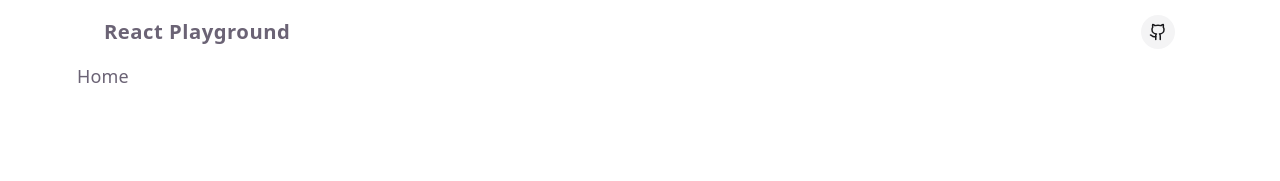
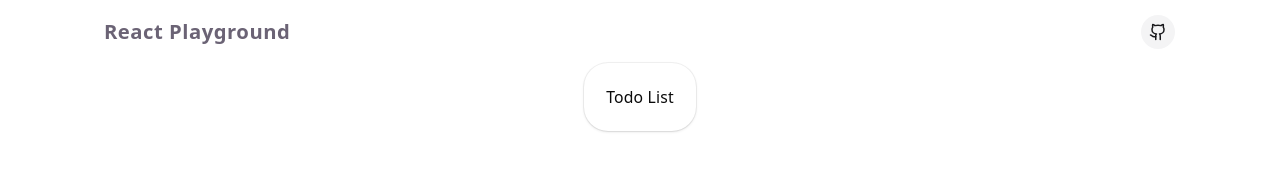
Before and after one commit to heycleo/react-playground, a React (Vite) app: page / in a window 1280 px wide. Shown: the top 181 px of the page. Built offline with nearby package versions, Linux system fonts and the light colour scheme.

Commit message:
feat(home): display demo cards list on home page

```diff
--- /dev/null
+++ b/src/components/data/demos.ts
@@ -0,0 +1,15 @@
+export type Demo = {
+  id: string;
+  title: string;
+  path: string;
+  label?: string[];
+  description?: string;
+};
+
+export const demos: Demo[] = [
+  {
+    id: "todo-list",
+    title: "Todo List",
+    path: "/demo/todo-list",
+  },
+];
--- /dev/null
+++ b/src/components/demo-card.tsx
@@ -0,0 +1,15 @@
+import type { Demo } from "@/components/data/demos";
+import { Card, CardContent } from "@/components/ui/card";
+import { Link } from "react-router";
+
+function DemoCard({ demo }: { demo: Demo }) {
+  return (
+    <Link to={demo.path}>
+      <Card>
+        <CardContent>{demo.title}</CardContent>
+      </Card>
+    </Link>
+  );
+}
+
+export default DemoCard;
--- a/src/components/layout/layout.tsx
+++ b/src/components/layout/layout.tsx
@@ -5,7 +5,7 @@ function Layout() {
   return (
     <>
       <Header />
-      <main>
+      <main className="px-4 md:px-6">
         <Outlet />
       </main>
     </>
--- /dev/null
+++ b/src/components/ui/card.tsx
@@ -0,0 +1,99 @@
+import * as React from "react";
+import { cn } from "cn";
+
+function Card({
+  className,
+  size = "default",
+  ...props
+}: React.ComponentProps<"div"> & { size?: "default" | "sm" }) {
+  return (
+    <div
+      data-slot="card"
+      data-size={size}
+      className={cn(
+        "group/card flex flex-col gap-(--card-spacing) overflow-hidden rounded-[min(var(--radius-4xl),24px)] bg-card py-(--card-spacing) text-sm text-card-foreground shadow-sm ring-1 ring-foreground/5 [--card-spacing:--spacing(5)] has-[>img:first-child]:pt-0 data-[size=sm]:[--card-spacing:--spacing(4)] dark:ring-foreground/10 *:[img:first-child]:rounded-t-[min(var(--radius-4xl),24px)] *:[img:last-child]:rounded-b-[min(var(--radius-4xl),24px)]",
+        className,
+      )}
+      {...props}
+    />
+  );
+}
+
+function CardHeader({ className, ...props }: React.ComponentProps<"div">) {
+  return (
+    <div
+      data-slot="card-header"
+      className={cn(
+        "group/card-header @container/card-header grid auto-rows-min items-start gap-1.5 rounded-t-[min(var(--radius-4xl),24px)] px-(--card-spacing) has-data-[slot=card-action]:grid-cols-[1fr_auto] has-data-[slot=card-description]:grid-rows-[auto_auto] [.border-b]:pb-(--card-spacing)",
+        className,
+      )}
+      {...props}
+    />
+  );
+}
+
+function CardTitle({ className, ...props }: React.ComponentProps<"div">) {
+  return (
+    <div
+      data-slot="card-title"
+      className={cn("font-heading text-base font-medium", className)}
+      {...props}
+    />
+  );
+}
+
+function CardDescription({ className, ...props }: React.ComponentProps<"div">) {
+  return (
+    <div
+      data-slot="card-description"
+      className={cn("text-sm text-muted-foreground", className)}
+      {...props}
+    />
+  );
+}
+
+function CardAction({ className, ...props }: React.ComponentProps<"div">) {
+  return (
+    <div
+      data-slot="card-action"
+      className={cn(
+        "col-start-2 row-span-2 row-start-1 self-start justify-self-end",
+        className,
+      )}
+      {...props}
+    />
+  );
+}
+
+function CardContent({ className, ...props }: React.ComponentProps<"div">) {
+  return (
+    <div
+      data-slot="card-content"
+      className={cn("px-(--card-spacing)", className)}
+      {...props}
+    />
+  );
+}
+
+function CardFooter({ className, ...props }: React.ComponentProps<"div">) {
+  return (
+    <div
+      data-slot="card-footer"
+      className={cn(
+        "flex items-center rounded-b-[min(var(--radius-4xl),24px)] px-(--card-spacing) [.border-t]:pt-(--card-spacing)",
+        className,
+      )}
+      {...props}
+    />
+  );
+}
+
+export {
+  Card,
+  CardHeader,
+  CardFooter,
+  CardTitle,
+  CardAction,
+  CardDescription,
+  CardContent,
+};
--- a/src/pages/home.tsx
+++ b/src/pages/home.tsx
@@ -1,5 +1,14 @@
+import { demos } from "@/components/data/demos";
+import DemoCard from "@/components/demo-card";
+
 function Home() {
-  return <div>Home</div>;
+  return (
+    <div className="flex justify-center gap-4">
+      {demos.map((demo) => (
+        <DemoCard key={demo.id} demo={demo} />
+      ))}
+    </div>
+  );
 }
 
 export default Home;
```
